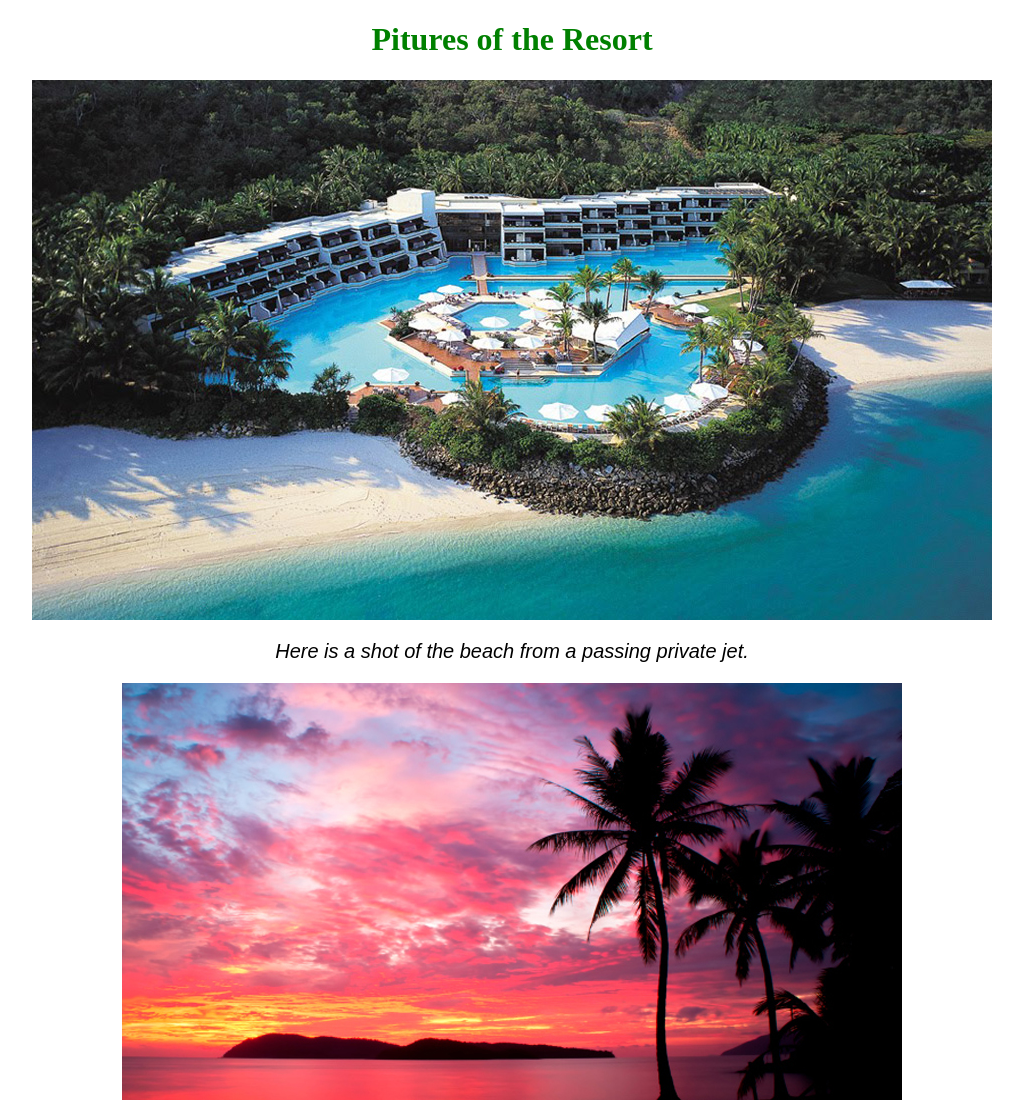
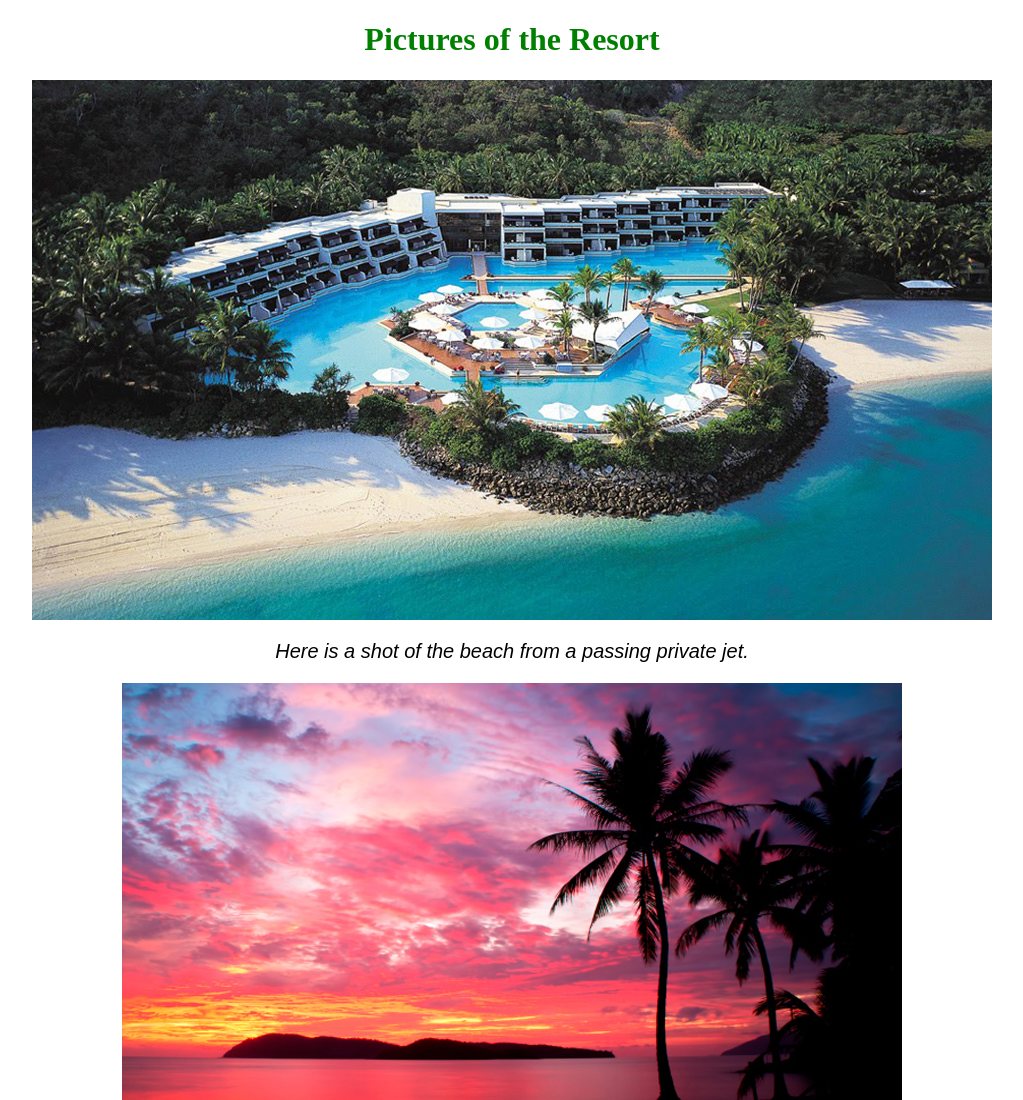
Before and after one commit to droycho/island-resort, a plain HTML site: page pictures.html in a window 1280 px wide. Shown: the top 1100 px of the page, without its empty margins (128-1151 px from the left). Drawn offline with Linux system fonts and the light colour scheme.

Commit message:
Corrected spelling of Pictures.

```diff
--- a/pictures.html
+++ b/pictures.html
@@ -5,7 +5,7 @@
     <title>Photos</title>
   </head>
   <body>
-    <h1>Pitures of the Resort</h1>
+    <h1>Pictures of the Resort</h1>
        <img src="images/beach.jpg" alt="Shot of the beach from sky">
           <p>Here is a shot of the beach from a passing private jet.</p>
        <img src="images/sunset.jpg" alt="View from the coast">
```
